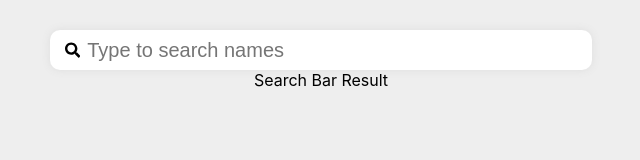
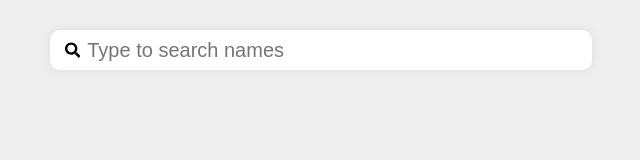
Before and after one commit to oderathegreat/react-search-filter-app, a React (Create React App) app: page / in a window 1280 px wide. Shown: the part 130-290 px from the top of the page, without its empty margins (319-959 px from the left). Built offline with nearby package versions, Linux system fonts and the light colour scheme.

Commit message:
passing searchresults list as a prop

```diff
--- a/src/App.js
+++ b/src/App.js
@@ -1,5 +1,6 @@
 import React, { useState, useEffect } from 'react';
 import SearchBar from './components/SearchBar';
+import searchResultsList from './components/searchResultsList';
 import './App.css';
 
 function App() {
@@ -14,9 +15,7 @@ function App() {
 
   <SearchBar setResult={setResult} />
 
-
-
-  <div>Search Bar Result </div>
+  <searchResultsList result={result} />
 </div>
 
     </div>
```
